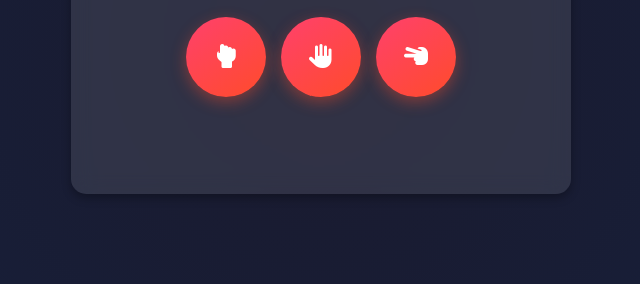
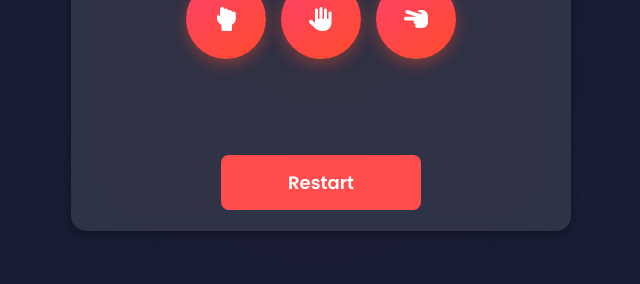
Before and after one commit to Adityashakya697/Download-my-app, a plain HTML site: page index.html in a window 1280 px wide. Shown: the part 356-640 px from the top of the page, without its empty margins (319-959 px from the left). Drawn offline with Linux system fonts and the light colour scheme.

Commit message:
Add files via upload

```diff
--- a/index.html
+++ b/index.html
@@ -30,12 +30,16 @@
             </div>
         </div>
 
+
         <div class="details">
             <p id="user_choice"></p>
             <p id="comp_choice"></p>
             <p id="result"></p>
         </div>
-    </div>
+<div class="restart-container">
+    <button id="restart" onclick="restartGame()">Restart</button>
+</div>
+
 
     <script src="script.js"></script>
 </body>
--- a/script.js
+++ b/script.js
@@ -33,3 +33,14 @@ function checker(input) {
     document.getElementById("computer_score").innerText = computer_score;
     document.getElementById("user_score").innerText = user_score;
 }
+
+function restartGame() {
+    computer_score = 0;
+    user_score = 0;
+    document.getElementById("computer_score").innerText = computer_score;
+    document.getElementById("user_score").innerText = user_score;
+    document.getElementById("comp_choice").innerHTML = "";
+    document.getElementById("user_choice").innerHTML = "";
+    result_ref.innerHTML = "";
+    result_ref.className = "";
+}
--- a/style.css
+++ b/style.css
@@ -23,6 +23,7 @@ body {
     box-shadow: 0px 4px 10px rgba(0, 0, 0, 0.3);
     text-align: center;
     color: #fff;
+
 }
 
 h1 {
@@ -95,6 +96,7 @@ h1 {
     color: white;
 }
 
+
 /* Responsive Design */
 @media (max-width: 500px) {
     .container {
@@ -112,3 +114,30 @@ h1 {
         font-size: 16px;
     }
 }
+#restart {
+    background: #ff4d4d;
+    color: white;
+    border: none;
+    padding: 14px 28px;
+    font-size: 18px;
+    font-weight: bold;
+    cursor: pointer;
+    border-radius: 8px;
+    transition: 0.3s ease-in-out;
+    width: 200px;
+    text-align: center;
+}
+
+.restart-container {
+    display: flex;
+    justify-content: center;
+    align-items: center;
+    margin-top: 20px;
+    position: relative;
+    top: -1px;
+}
+
+#restart:hover {
+    background: #e60000;
+    transform: scale(1.05);
+}
```
